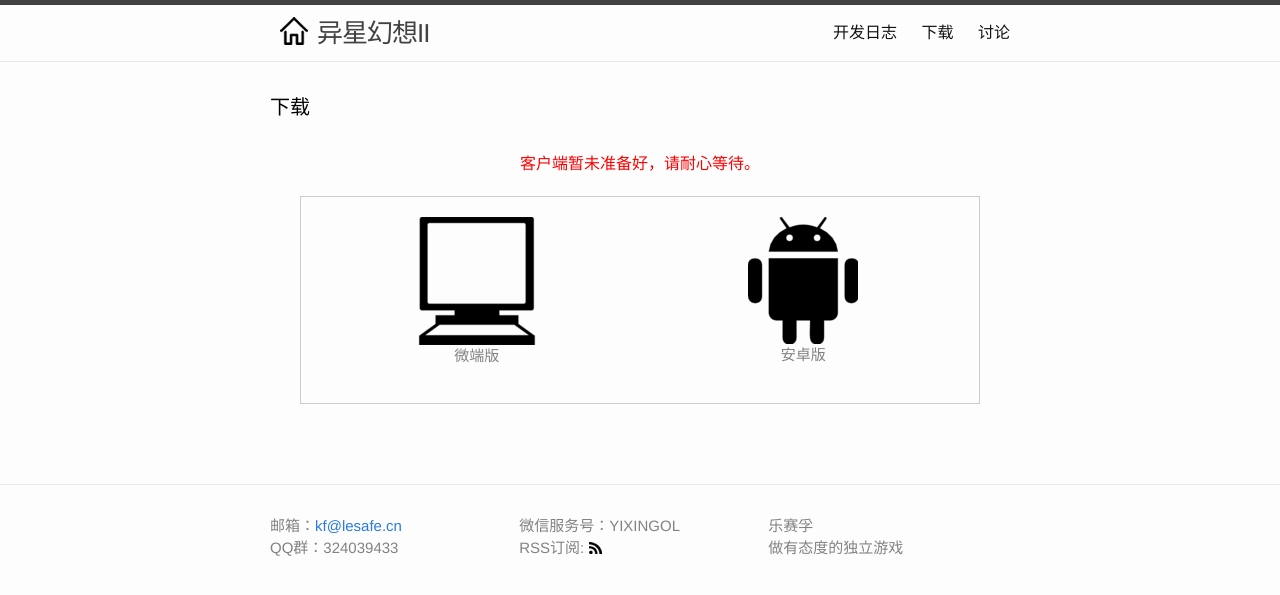
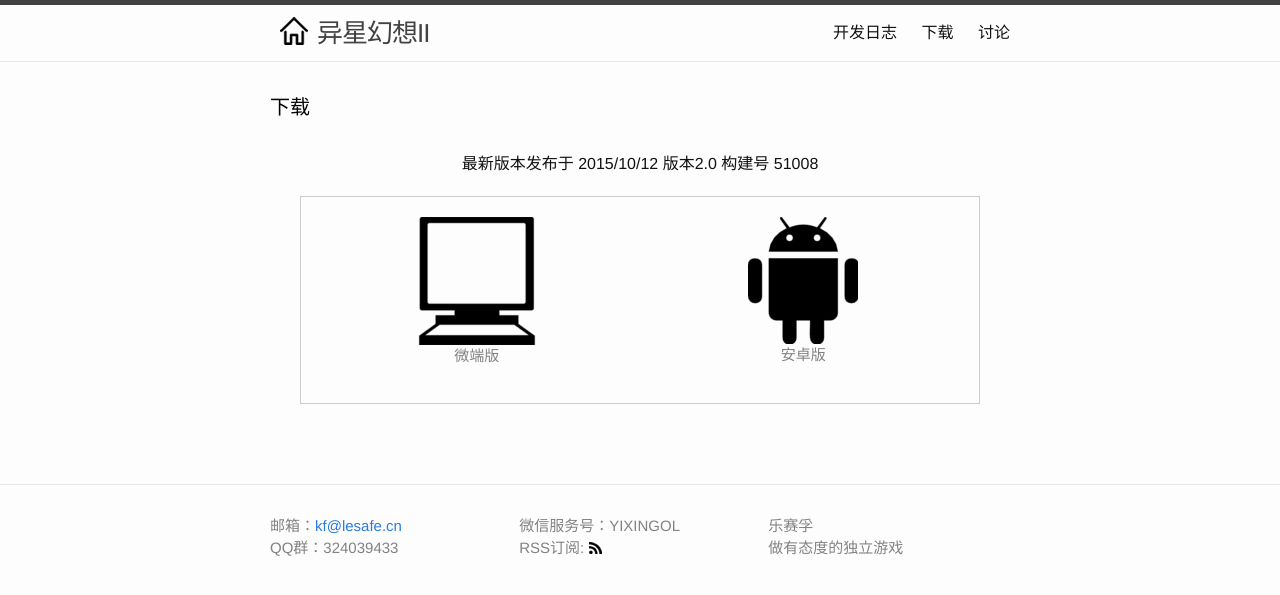
Before and after one commit to yxhx/yxhx.github.io, a Jekyll site: the page built from download.md, in a window 1280 px wide. Shown: the top 595 px of the page. Built offline with Jekyll 4.4.1, drawn with Linux system fonts in a browser that asks for light colours; comment, search, counter and statistics services are not loaded.

Commit message:
download

```diff
--- a/download.md
+++ b/download.md
@@ -9,7 +9,7 @@
 
 <div class="home">
 
-  <div class="algin-center"><font color="red">客户端暂未准备好，请耐心等待。</font></div>
+  <div class="algin-center">最新版本发布于 2015/10/12 版本2.0 构建号 51008 </div>
 
   <!--  游戏下载  -->
   <div class="wrapper">
```
